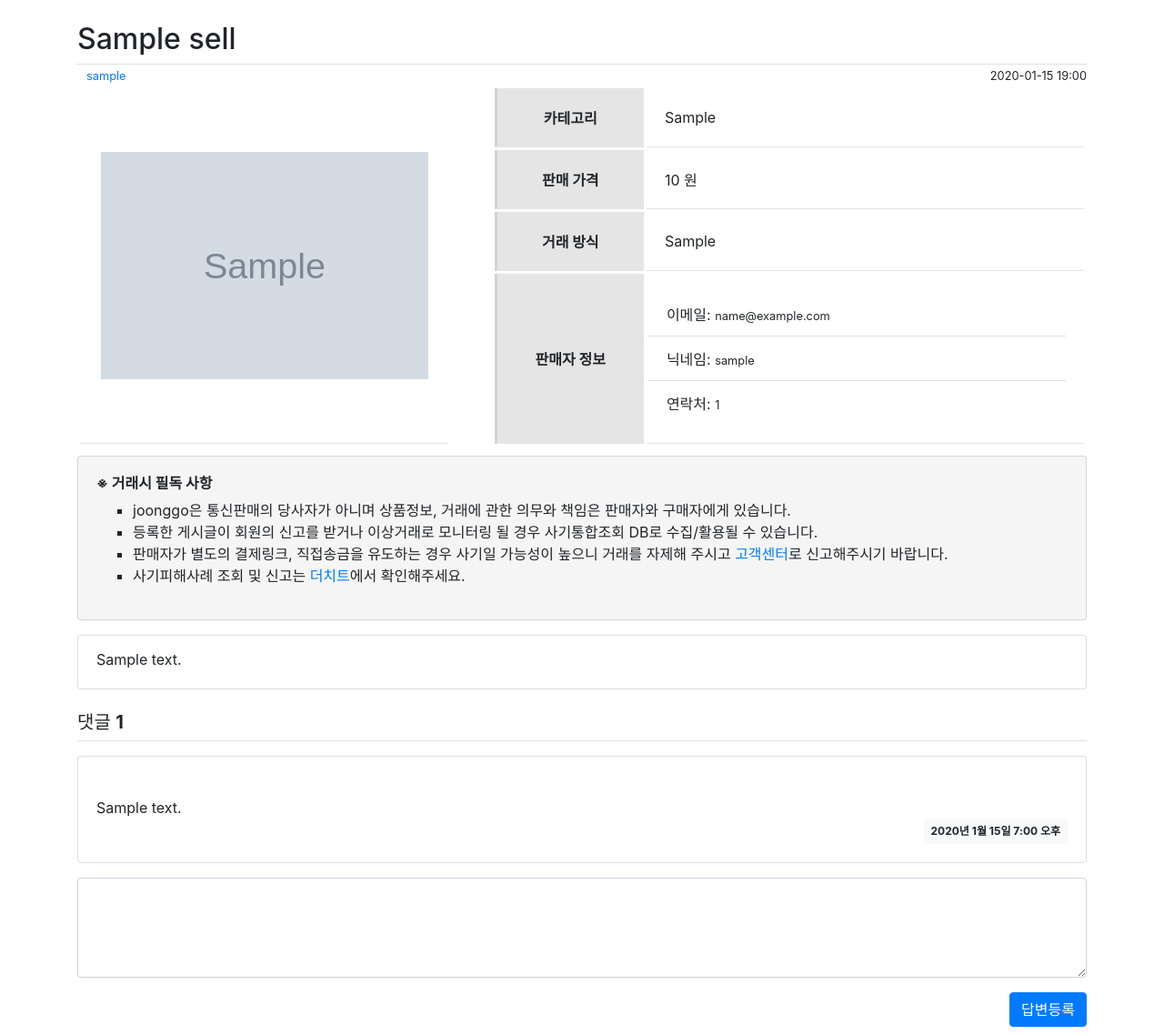
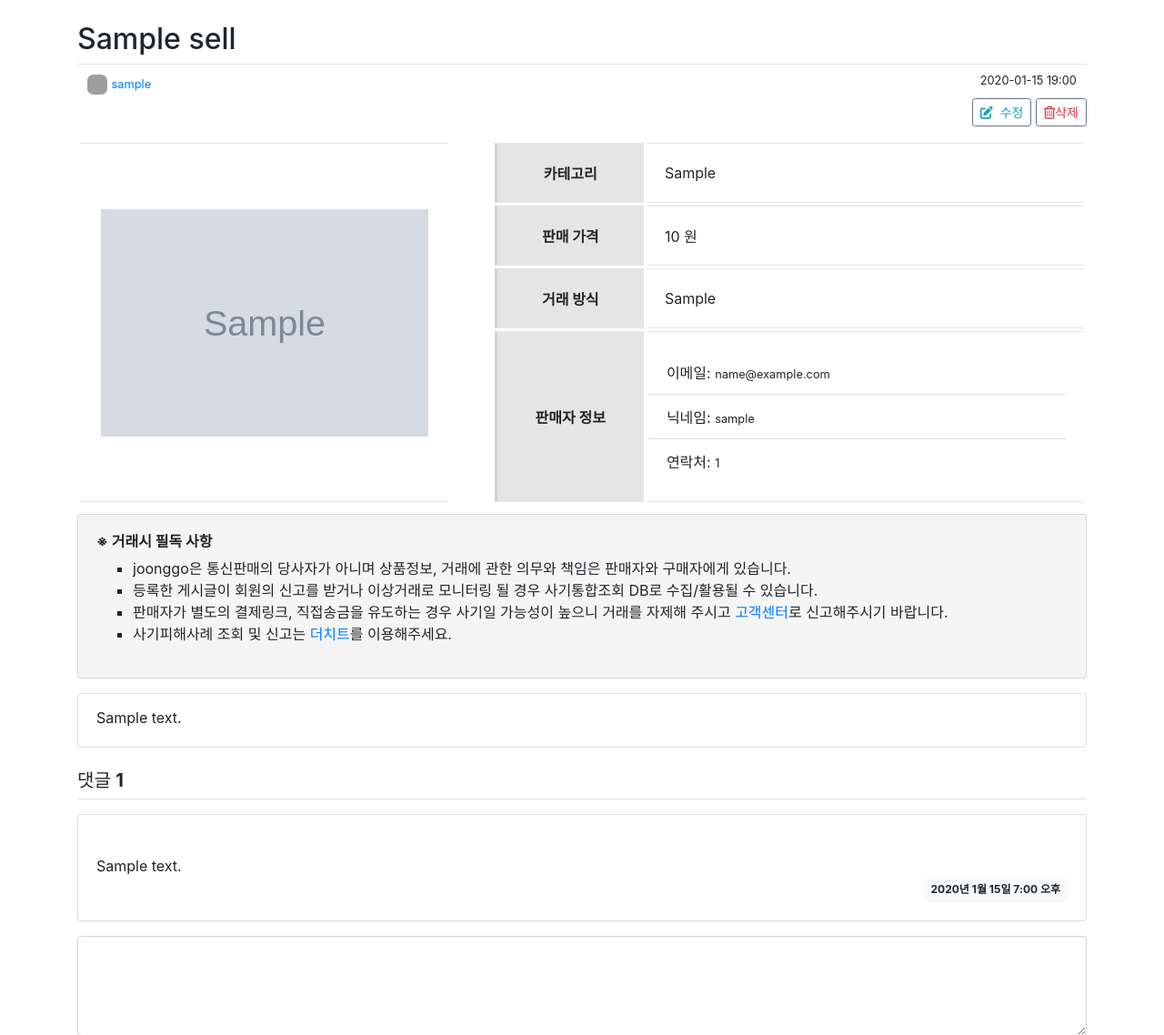
Before and after one commit to to1et/project1_trading, a Django app: page /joonggo/1/ in a window 1280 px wide. Shown: the part 97-1235 px from the top of the page at 91% size. Run offline with Django 4.2, Linux system fonts and the light colour scheme; a user stored in the database is signed in; tables that the repository leaves empty hold one stand-in row (values such as "Sample post"); grey boxes marked "Sample" are stand-in pictures; some libraries are stand-ins or nearby versions; grey boxes are pictures that could not be loaded.

Commit message:
수정삭제까지

```diff
--- a/static/style.css
+++ b/static/style.css
@@ -23,7 +23,12 @@ input[type=submit] {
     width: 30px;
     height: 30px;
     border-radius: 50%;
+}
 
+.avatar_1 {
+    width: 22px;
+    height: 22px;
+    border-radius: 30%;
 }
 
 .sellpic {
@@ -38,6 +43,7 @@ input[type=submit] {
     border-collapse: separate;
   }
   table th, td {
+    border-top: 1px solid rgb(229, 229, 229);
     border-bottom: 1px solid rgb(229, 229, 229);
     padding: 20px;
   }
@@ -58,6 +64,7 @@ input[type=submit] {
 }
 
 .td_st {
+    border-top: 1px solid rgb(229, 229, 229);
     border-bottom: 1px solid rgb(229, 229, 229);
     padding: 10px;
 
--- a/templates/base.html
+++ b/templates/base.html
@@ -5,7 +5,7 @@
     <meta charset="utf-8">
     <meta name="viewport" content="width=device-width, initial-scale=1, shrink-to-fit=no">
     <link rel="stylesheet" href="https://cdnjs.cloudflare.com/ajax/libs/font-awesome/6.3.0/css/all.min.css" integrity="sha512-SzlrxWUlpfuzQ+pcUCosxcglQRNAq/DZjVsC0lE40xsADsfeQoEypE+enwcOiGjk/bSuGGKHEyjSoQ1zVisanQ==" crossorigin="anonymous" referrerpolicy="no-referrer"/>
-    <link rel="stylesheet" type="text/css" href="{% static 'style.css' %}">
+
 
     <script src="https://code.jquery.com/jquery-3.5.1.min.js" crossorigin="anonymous"></script>
     <script src="https://cdn.jsdelivr.net/npm/popper.js@1.16.0/dist/umd/popper.min.js" integrity="sha384-Q6E9RHvbIyZFJoft+2mJbHaEWldlvI9IOYy5n3zV9zzTtmI3UksdQRVvoxMfooAo" crossorigin="anonymous"></script>
@@ -15,6 +15,8 @@
 
     <link href="https://cdn.jsdelivr.net/npm/summernote@0.8.18/dist/summernote-bs4.min.css" rel="stylesheet">
     <script src="https://cdn.jsdelivr.net/npm/summernote@0.8.18/dist/summernote-bs4.min.js"></script>
+
+     <link rel="stylesheet" type="text/css" href="{% static 'style.css' %}">
 
     <title>joonggo</title>
   </head>
--- a/templates/joonggo/sell_detail.html
+++ b/templates/joonggo/sell_detail.html
@@ -2,16 +2,29 @@
 <!--메세지 뭐시기 지움-->
 {% block content %}
 <div class="container my-3">
-    <h2 class="border-bottom py-2">{{ sell.subject }}</h2>
+  <h2 class="border-bottom py-2">{{ sell.subject }}</h2>
 
-    <div style="float:left; margin-left:10px; margin-top:-5px;">
-      <a href="#" title="이 회원이 쓴 글 보기"><small>{{ sell.author.nickname }}</small></a>
-    </div>
-    <div style="float:right; margin-top:-5px;">
-      <small>{{ sell.create_date | date:'Y-m-d H:i' }}</small>
+    <div class="mx-auto my-1 clearfix" style="width:98%; ">
+      <div style="float:left;">
+        <img class="avatar_1" src="https://randomuser.me/api/portraits/men/{{user.id}}.jpg">
+        <a href="#" title="이 회원이 쓴 글 보기"><small>{{ sell.author.nickname }}</small></a>
+      </div>
+      <div style="float:right;">
+        <small>{{ sell.create_date | date:'Y-m-d H:i' }}</small>
+      </div>
     </div>
 
-    <table class="table_st">
+    <div>
+      {% if request.user == sell.author %}
+        <div style="float:right;">
+          <a href="{% url 'joonggo:sell_modify' sell.id %}" class="btn btn-sm btn-outline-secondary text-info">
+            <i class="fa-solid fa-pen-to-square mr-2"></i>수정</a>
+          <a href="#" class="delete btn btn-sm btn-outline-secondary text-danger" data-uri="{% url 'joonggo:sell_delete' sell.id  %}">
+            <i class="fa-regular fa-trash-can"></i>삭제</a>
+        </div>
+      {% endif %}
+    </div>
+    <table class="table_st" style="margin-top:50px;">
         <tr>
           <td rowspan="4" align="center" style="vertical-align:middle; background-color:white; width:37%;">
             {% if sell.images %}
@@ -20,7 +33,7 @@
                 <img src="https://randomuser.me/api/portraits/men/{{sell.author.id}}.jpg" width="360" height="250">
                 <small>※ 등록된 대표 이미지가 없습니다.</small>
             {% endif %}
-        </td>
+          </td>
           <td class="none_border">&nbsp;</td>
           <td class="boldgray">카테고리</td>
           <td>
@@ -61,7 +74,7 @@
           <li>joonggo은 통신판매의 당사자가 아니며 상품정보, 거래에 관한 의무와 책임은 판매자와 구매자에게 있습니다.</li>
           <li>등록한 게시글이 회원의 신고를 받거나 이상거래로 모니터링 될 경우 사기통합조회 DB로 수집/활용될 수 있습니다.</li>
           <li>판매자가 별도의 결제링크, 직접송금을 유도하는 경우 사기일 가능성이 높으니 거래를 자제해 주시고 <a href="#" title="고객센터로 이동" rel"noreferrer">고객센터</a>로 신고해주시기 바랍니다.</li>
-          <li>사기피해사례 조회 및 신고는 <a href="https://thecheat.co.kr/rb/?mod=_search" target='_blank' title="더치트로 이동" rel"noreferrer">더치트</a>에서 확인해주세요.</li>
+          <li>사기피해사례 조회 및 신고는 <a href="https://thecheat.co.kr/rb/?mod=_search" target='_blank' title="더치트로 이동" rel"noreferrer">더치트</a>를 이용해주세요.</li>
         </ul>
       </div>
     </div>
@@ -73,8 +86,6 @@
         </div>
     </div>
 
-    <div>
-    </div>
     <h5 class="border-bottom my-3 py-2">
         댓글 <b>{{sell.comment_set.count}}</b>
     </h5>
```
Also changed, not shown: templates/joonggo/sell_form.html (+4 -4 lines).
